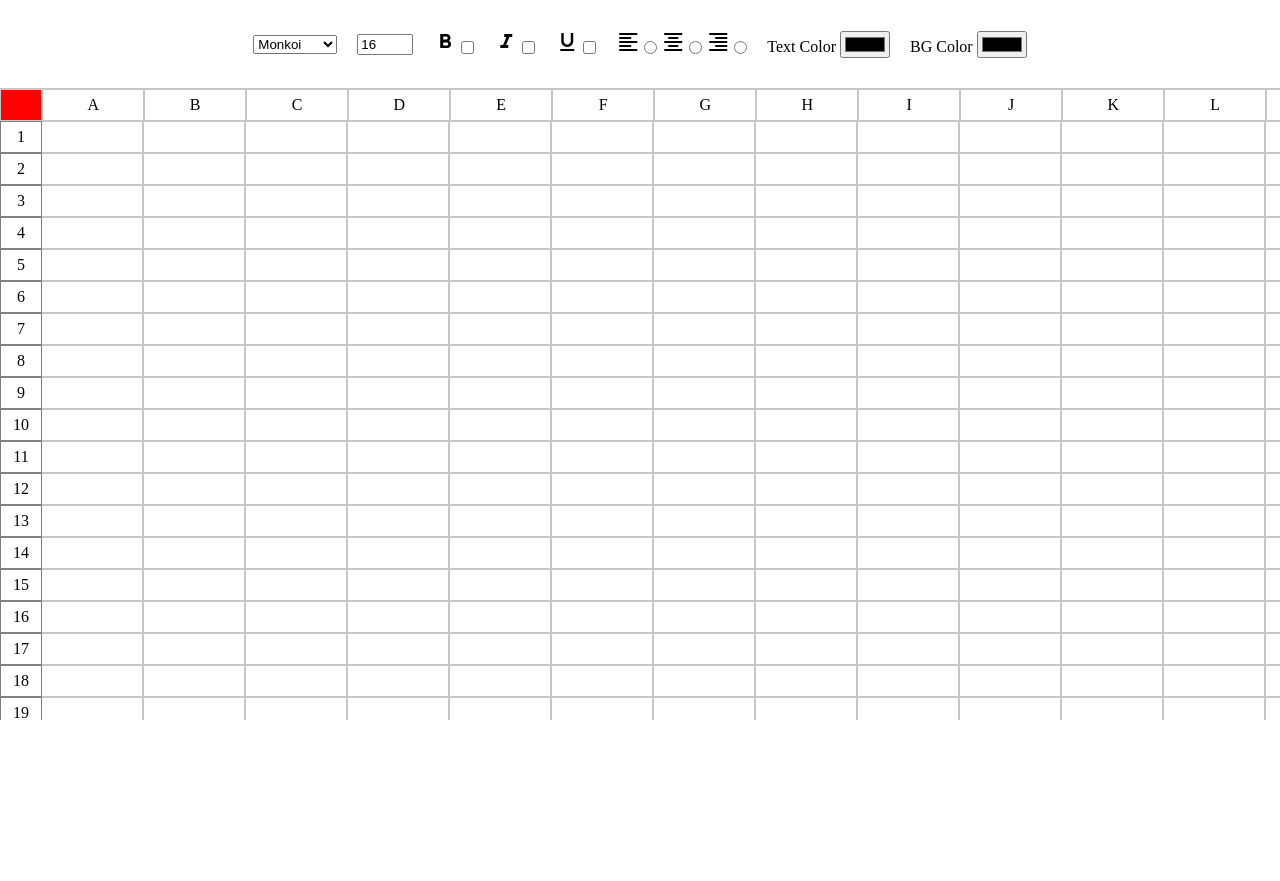
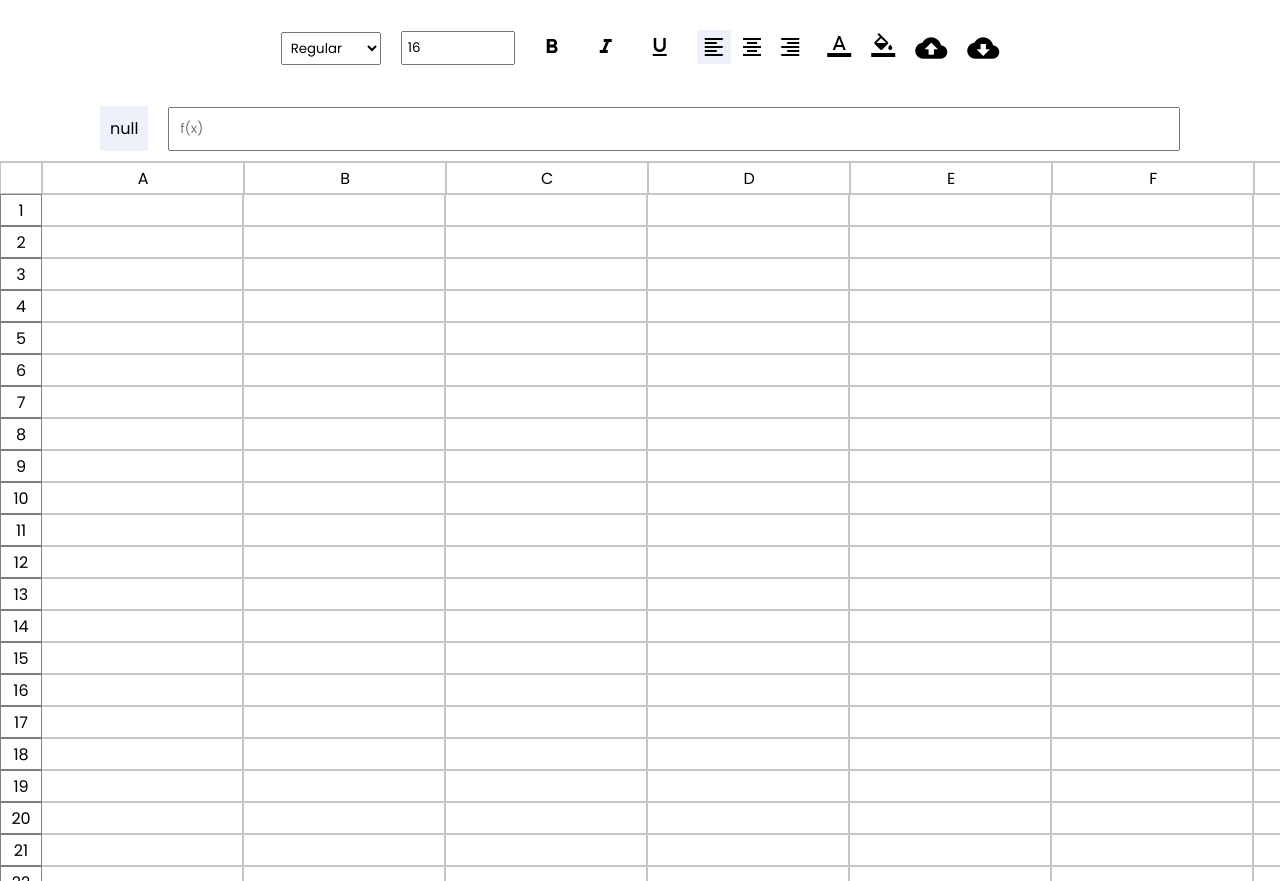
Before and after one commit to Datta-070/Google-sheets-clone, a plain HTML site: page index.html in a window 1280 px wide. Before the commit the page ends 800 px from the top, so only its background shows below. Drawn offline with Linux system fonts and the light colour scheme.

Commit message:
Phase 3 done

```diff
--- a/index.html
+++ b/index.html
@@ -1,73 +1,82 @@
 <!DOCTYPE html>
 <html lang="en">
   <head>
-    <meta charset="UTF-8">
-    <meta name="viewport" content="width=device-width, initial-scale=1.0">
+    <meta charset="UTF-8" />
+    <meta name="viewport" content="width=device-width, initial-scale=1.0" />
     <title>Spread Sheet</title>
-    <link rel="stylesheet" href="styles.css">
-    <link href="https://fonts.googleapis.com/icon?family=Material+Icons"
-      rel="stylesheet">
+    <link rel="stylesheet" href="styles.css" />
+    <link
+      href="https://fonts.googleapis.com/icon?family=Material+Icons"
+      rel="stylesheet"
+    />
   </head>
   <body>
-    <div id="root">
     <div id="options">
       <form class="form">
-
-                <select name="fontFamily">
-                    <option value="A">Monkoi</option>
-                    <option value="B">Sans Serif</option>
-                    <option value="C">Arial</option>
+        <select name="fontFamily" class="input">
+          <option value="poppins-medium">Regular</option>
+          <option value="poppins-regular">Medium</option>
+          <option value="poppins-extra-bold">Extra Bold</option>
         </select>
 
-                <input type="number" name="fontSize" min="8" max="32" value="16">
+        <input
+          class="input"
+          type="number"
+          name="fontSize"
+          min="8"
+          max="24"
+          value="16"
+        />
         <div>
-                <label for="bold">
-                    <span class="material-icons">format_bold</span>
-                </label>
-                <input type="checkbox" id="bold" name="isBold">
+          <input type="checkbox" id="bold" name="isBold" />
+          <label class="material-icons">format_bold</label>
         </div>
 
         <div>
-                <label for="italic">
-                    <span class="material-icons">format_italic</span>
-                </label>
-                <input type="checkbox" id="italic" name="isItalic">
+          <input type="checkbox" id="italic" name="isItalic" />
+          <label class="material-icons">format_italic</label>
         </div>
 
         <div>
-                <label for="underline">
-                    <span class="material-icons">format_underlined</span>
-                </label>
-                <input type="checkbox" id="underline" name="isUnderline">
+          <input type="checkbox" id="underline" name="isUnderline" />
+          <label class="material-icons">format_underline</label>
         </div>
 
         <div>
-                <label for="left">
-                    <span class="material-icons">format_align_left</span>
-                </label>
-                <input type="radio" name="align" value="left" id="left">
-                <label for="center">
-                    <span class="material-icons">format_align_center</span>
-                </label>
-                <input type="radio" name="align" value="center" id="center">
-                <label for="right">
-                    <span class="material-icons">format_align_right</span>
-                </label>
-                <input type="radio" name="align" value="right" id="right">
+          <input type="radio" name="align" value="left" id="left" checked />
+          <label class="material-icons">format_align_left</label>
+          <input type="radio" name="align" value="center" id="center" />
+          <label class="material-icons">format_align_center</label>
+          <input type="radio" name="align" value="right" id="right" />
+          <label class="material-icons">format_align_right</label>
         </div>
 
         <div>
-                    <label for="textcolor">Text Color</label>
-                    <input type="color" name="textColor" id="textcolor">
+          <input type="color" name="textColor" id="textcolor" />
+          <label for="textColor" class="material-icons"
+            >format_color_text</label
+          >
         </div>
 
         <div>
-                    <label for="bgcolor">BG Color</label>
-                    <input type="color" name="bgColor" id="bgcolor">
+          <input type="color" value="#ffffff" name="bgColor" id="bgColor" />
+          <label for="textColor" class="material-icons"
+            >format_color_fill</label
+          >
         </div>
-
+        <span onclick="exportData()" id= "export" class="material-icons">
+            cloud_upload
+            </span>
+        <span id= "export" class="material-icons">
+                cloud_download
+            </span>
       </form>
     </div>
+    <div id="cell-state">
+      <div id="active-cell">null</div>
+      <input type="text" placeholder="f(x)" />
+    </div>
+    <div id="root">
       <div id="header">
         <div class="head-cell first"></div>
       </div>
@@ -76,6 +85,7 @@
         <div id="body-container"></div>
       </div>
     </div>
+
     <script src="script.js"></script>
   </body>
 </html>
--- a/script.js
+++ b/script.js
@@ -1,6 +1,13 @@
 const header=document.getElementById("header");
 const snoContainer=document.getElementById("sno");
 const bodyContainer=document.getElementById("body-container");
+let activeCellId=null;
+const activeCellElement=document.getElementById("active-cell");
+const form=document.querySelector(".form");
+const state={};
+form.addEventListener("change", onChangeFormData);
+
+const content = "Lorem ipsum, dolor sit amet consectetur adipisicing elit. Pariatur, deserunt?"
 
 const columns=27, rows=100;
 for(let i=1;i<columns;i++){
@@ -25,7 +32,111 @@ for(let row=1;row<=rows;row++){
         const cell=document.createElement("div");
         cell.className="cell";
         cell.contentEditable=true;
+        cell.id=`${String.fromCharCode(64 + col)}${row}`;
         rowElement.appendChild(cell);
+        cell.addEventListener("focus", onFocusCell)
     }
     bodyContainer.appendChild(rowElement);
 }
+
+function onChangeCellText(event) {
+    let changedText = event.target.innerText;
+    if (state[activeCellId]) {
+        state[activeCellId].text = changedText;
+    }
+    else {
+        state[activeCellId] = { ...defaultStyles, text: changedText };
+    }
+}
+
+function onFocusCell(event){
+    activeCellId=event.target.id;
+    activeCellElement.innerText=activeCellId;
+
+    if(state[activeCellId]){
+        resetForm(state[activeCellId])
+    }
+    else{
+        resetForm(defaultStyles);
+    }
+}
+
+const defaultStyles={
+align:"left",
+bgColor:"#ffffff",
+fontFamily:"poppins-regular",
+fontSize:16,
+isBold:true,
+isItalic:false,
+isUnderline:false,
+textColor:"#000000",
+}
+function onChangeFormData(){
+    const options={
+        fontFamily:form["fontFamily"].value,
+        fontSize:form["fontSize"].value+"px",
+        isBold:form["isBold"].checked,
+        isItalic:form["isItalic"].checked,
+        isUnderline:form["isUnderline"].checked,
+        align:form.align.value,
+        textColor:form["textColor"].value,
+        bgColor:form["bgColor"].value,
+
+    };
+    applyStyles(options);
+}
+function applyStyles(styles){
+    if(!activeCellId){
+        form.reset();
+        alert("Please select a cell to apply");
+        return;
+    }
+    const activeCell= document.getElementById(activeCellId);
+    activeCell.style.color= styles.textColor;
+    activeCell.style.backgroundColor= styles.bgColor;
+    activeCell.style.textAlign= styles.align;
+    activeCell.style.fontWeight= styles.isBold ?"600":"400";
+    activeCell.style.fontFamily= styles.fontFamily;
+    activeCell.style.fontSize= styles.fontSize;
+    activeCell.style.textDecoration=styles.isUnderline ? "underline":"none";
+    activeCell.style.fontStyle=styles.isItalic ? "italic":"normal";
+
+    state[activeCellId]={...styles, text: activeCell.innerText  };
+}
+
+function resetForm(styles) {
+
+    form.fontSize.value = styles.fontSize;
+    form.fontFamily.value = styles.fontFamily;
+    form.isBold.checked = styles.isBold;
+    form.isItalic.checked = styles.isItalic;
+    form.isUnderline.checked = styles.isUnderline;
+    form.align.value = styles.align;
+    form.textColor.value = styles.textColor;
+    form.bgColor.value = styles.bgColor;
+}
+
+function downloadContent() {
+
+const blob = new Blob([content], { type: "text/plain" });
+    console.log(blob);
+    const url = URL.createObjectURL(blob);
+    console.log(url);
+
+    const link = document.createElement("a");
+    link.href = url;
+    link.download = "temp.txt";
+    link.click();
+}
+
+function exportData() {
+
+    const jsonData = JSON.stringify(state);
+    const blob = new Blob([jsonData], { type: "text/plain" });
+
+    const url = URL.createObjectURL(blob);
+    const link = document.createElement("a");
+    link.download = "data.json";
+    link.href = url;
+    link.click();
+}
--- a/styles.css
+++ b/styles.css
@@ -1,5 +1,6 @@
 *{
     margin: 0;
+    font-family: poppins-regular;
 }
 #root{
     height: 90vh;
@@ -10,7 +11,6 @@
 #header{
     width: fit-content;
     display: flex;
-    text-align: center;
     position: sticky;
     top: 0;
     z-index: 120;
@@ -20,7 +20,7 @@
     display: none;
   }
   .head-cell:first-child{
-    background-color: red;
+    background-color: #fff;
     position: sticky;
     top: 0;
     left: 0;
@@ -28,7 +28,7 @@
     padding: 0.1px;
   }
 .head-cell{
-    min-width: 100px;
+    min-width: 200px;
     height:30px;
     border: 0.1px solid #C4C7C5;
     border-top-width: 2px;
@@ -42,9 +42,8 @@
     grid-template-columns: 41px auto;
 }
 #sno{
-    min-width: 40px !important;
     position: sticky;
-    left: 0;
+    left: 0 !important;
     z-index: 100;
     background-color: #fff;
 }
@@ -60,13 +59,13 @@
     display: flex;
 }
 .cell{
-    min-width: 100px;
+    min-width: 200px;
     height:30px;
     border: 0.1px solid #C4C7C5;
+    cursor: pointer;
 }
 .cell:focus{
-    border-radius: 0;
-    outline: 2px solid black;
+    outline: 2px solid #1B72E8;
 }
 .form{
     display: flex;
@@ -75,3 +74,57 @@
     gap: 20px;
     align-items: center;
 }
+input:checked + label{
+    background-color: #EDF2FA;
+}
+input[type="checkbox"], input[type="radio"], input[type="color"]{
+    position: absolute;
+    width: 3rem;
+    height: 3rem;
+    opacity: 0;
+    cursor: pointer;
+}
+input[type="checkbox"] + label, input[type="radio"] + label{
+    padding: 5px;
+    border-radius: 2px;
+}
+.input{
+    padding: 5px;
+    min-width: 100px;
+}
+.input:focus{
+    outline: none;
+}
+#cell-state{
+    display: flex;
+    gap: 20px;
+    padding: 10px 100px;
+    align-items: center;
+}
+#cell-state input{
+    flex-grow: 1;
+    padding: 10px;
+}
+#cell-state div{
+    background-color: #EDF2FA;
+    padding: 10px;
+}
+#cell-state input:focus{
+    outline: none;
+}
+#export{
+    cursor: pointer;
+    font-size: 32px !important;
+}
+@font-face{
+    font-family: poppins-regular;
+    src: url("./Poppins/Poppins-Regular.ttf");
+}
+@font-face{
+    font-family: poppins-extra-bold;
+    src: url("./Poppins/Poppins-ExtraBold.ttf");
+}
+@font-face{
+    font-family: poppins-medium;
+    src: url("./Poppins-Medium.ttf");
+}
```
Also changed, not shown: Poppins/Poppins-BlackItalic.ttf (added), Poppins/Poppins-Bold.ttf (added), Poppins/Poppins-ExtraBold.ttf (added), Poppins/Poppins-Medium.ttf (added), Poppins/Poppins-Regular.ttf (added). Lines whose indentation alone changed are shown as unchanged.
